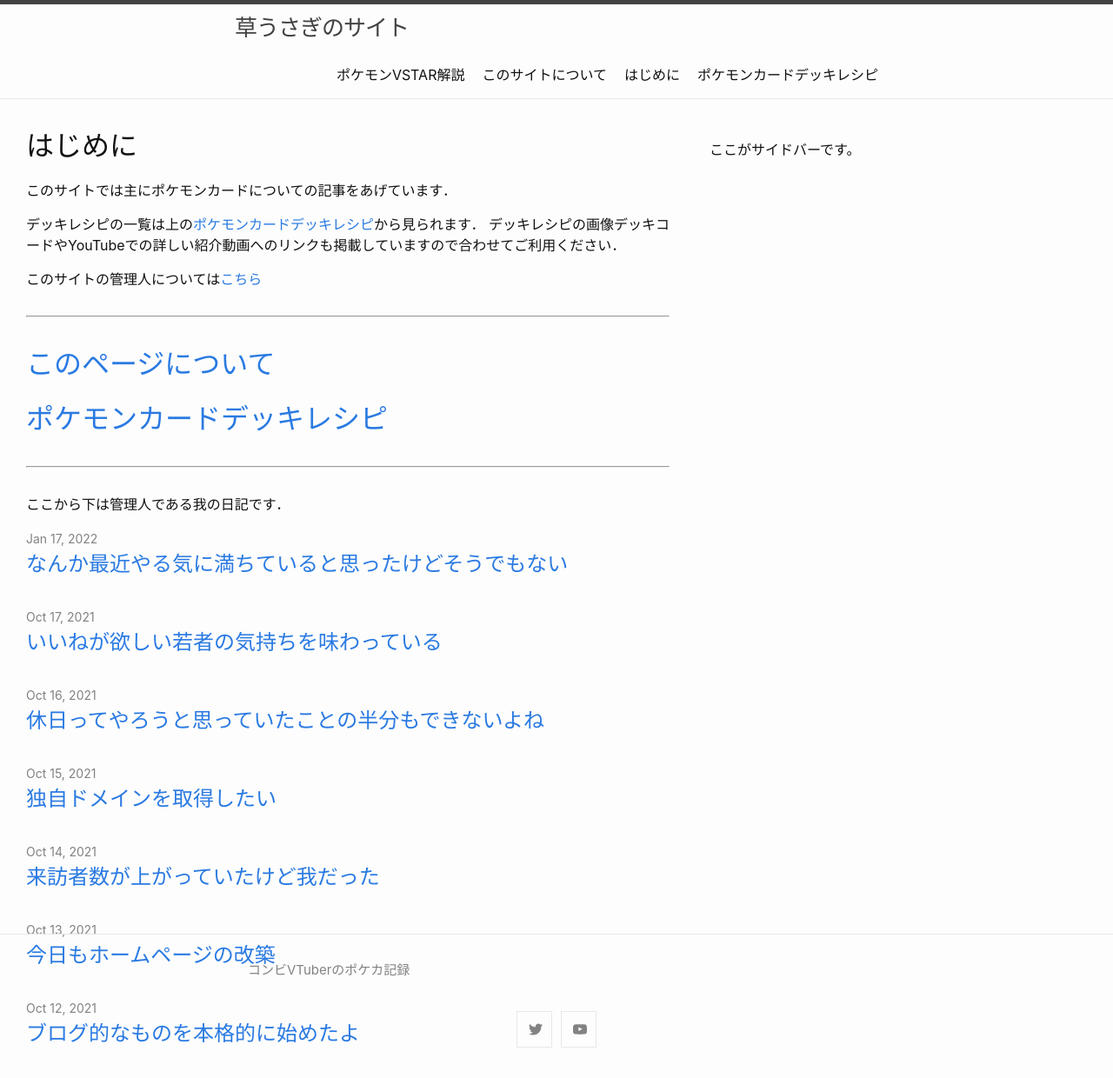
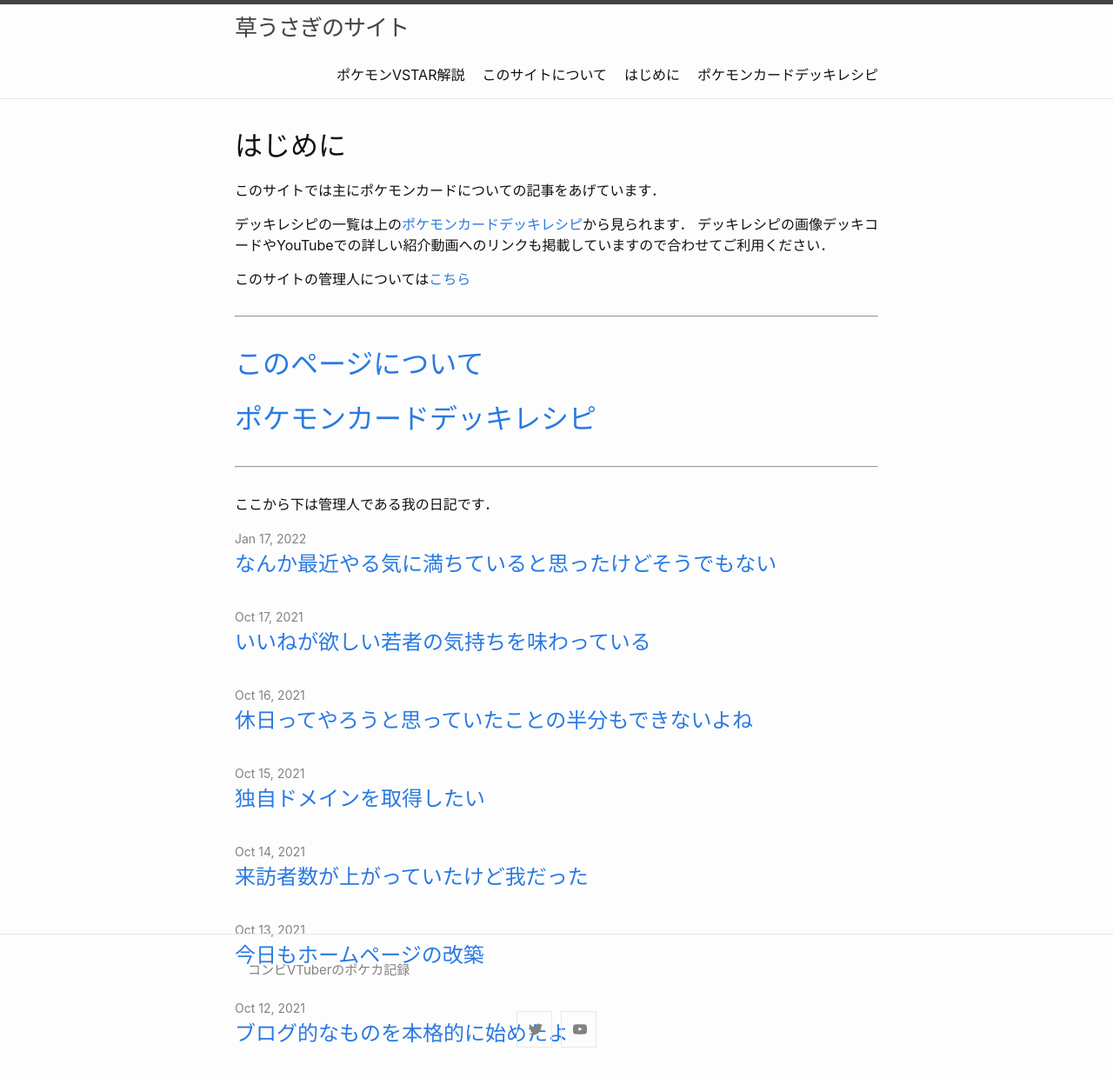
Before and after one commit to Kusausagi-Tsukasa/Kusausagi-Tsukasa.github.io, a Jekyll site: the page built from index.md, in a window 1280 px wide. Shown: the whole page at 87% size. Built offline with Jekyll 4.4.1, drawn with Linux system fonts in a browser that asks for light colours; our own code applies the rules of GitHub Pages for plain Markdown files.

Commit message:
Update default.html

```diff
--- a/_layouts/default.html
+++ b/_layouts/default.html
@@ -12,9 +12,8 @@
 		<div class="wrapper">
         		{{ content }}
       		</div>
-		<div style="flex-grow:1;
-			padding: 1em;">
-			ここがサイドバーです。
+		<div>
+			{{sidebar}}
 		</div>
 	</div>
     </main>
```
